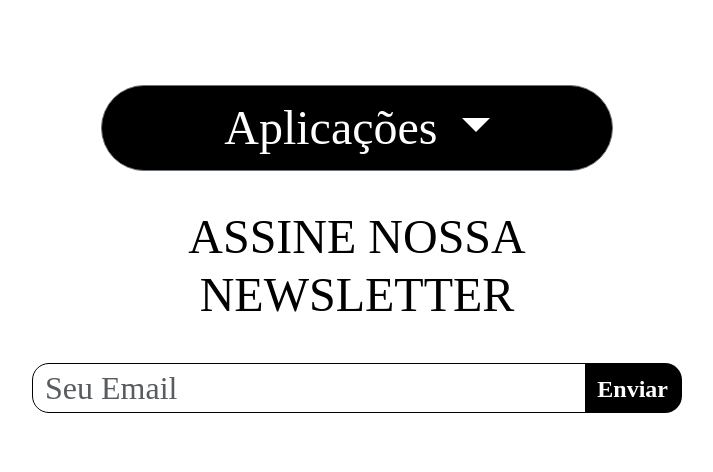
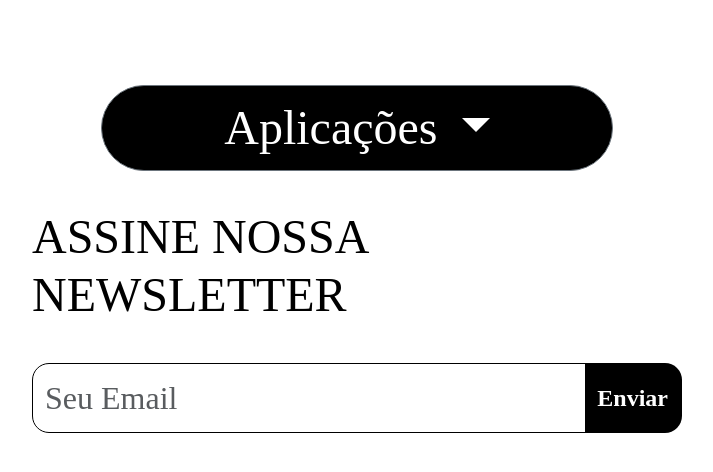
Before and after one commit to pedro-zucchi90/prototipopi2, a plain HTML site: page testes.html in a window 1280 px wide. Shown: the whole page, without its empty margins (283-996 px from the left). Drawn offline with nearby package versions, Linux system fonts and the light colour scheme; a web font is replaced by a local one.

Commit message:
melhorando css

```diff
--- a/cssdopedro.css
+++ b/cssdopedro.css
@@ -31,7 +31,7 @@ body {
   .newsletter .content {
     max-width: 650px;
     margin: 0 auto;
-    text-align: center;
+    text-align: left;
     position: relative;
     z-index: 2;
   }
@@ -43,14 +43,14 @@ body {
   }
 
   .newsletter .input-group .form-control {
-    height: 50px;
+    height: 70px;
     border-color: #000;
     border-radius: 17px 0 0 17px; /* Arredonda somente a borda esquerda */
     font-size: 2rem;
   }
 
   .newsletter .input-group .btn {
-    height: 50px;
+    height: 70px;
     border-radius: 0 17px 17px 0; /* Arredonda somente a borda direita */
     background-color: #000;
     color: #fff;
```
